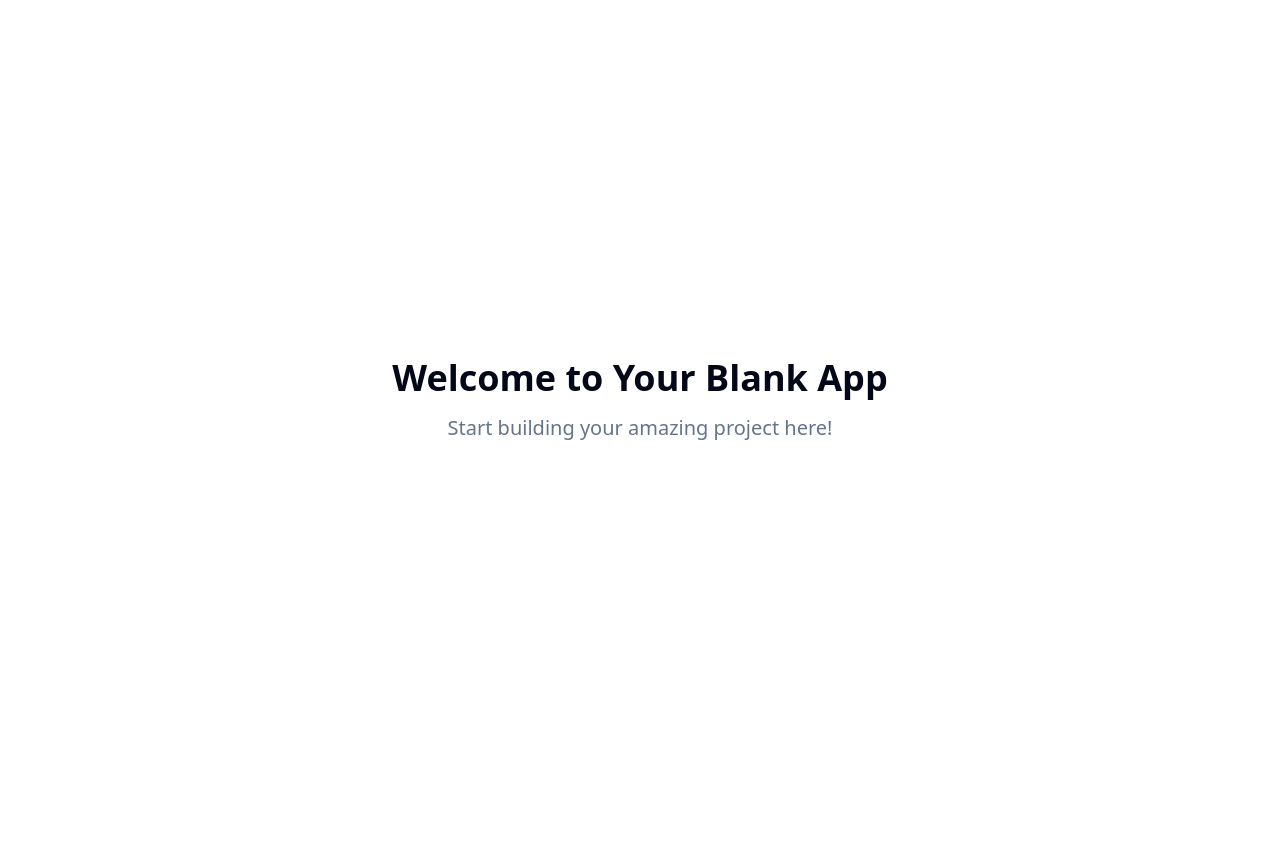
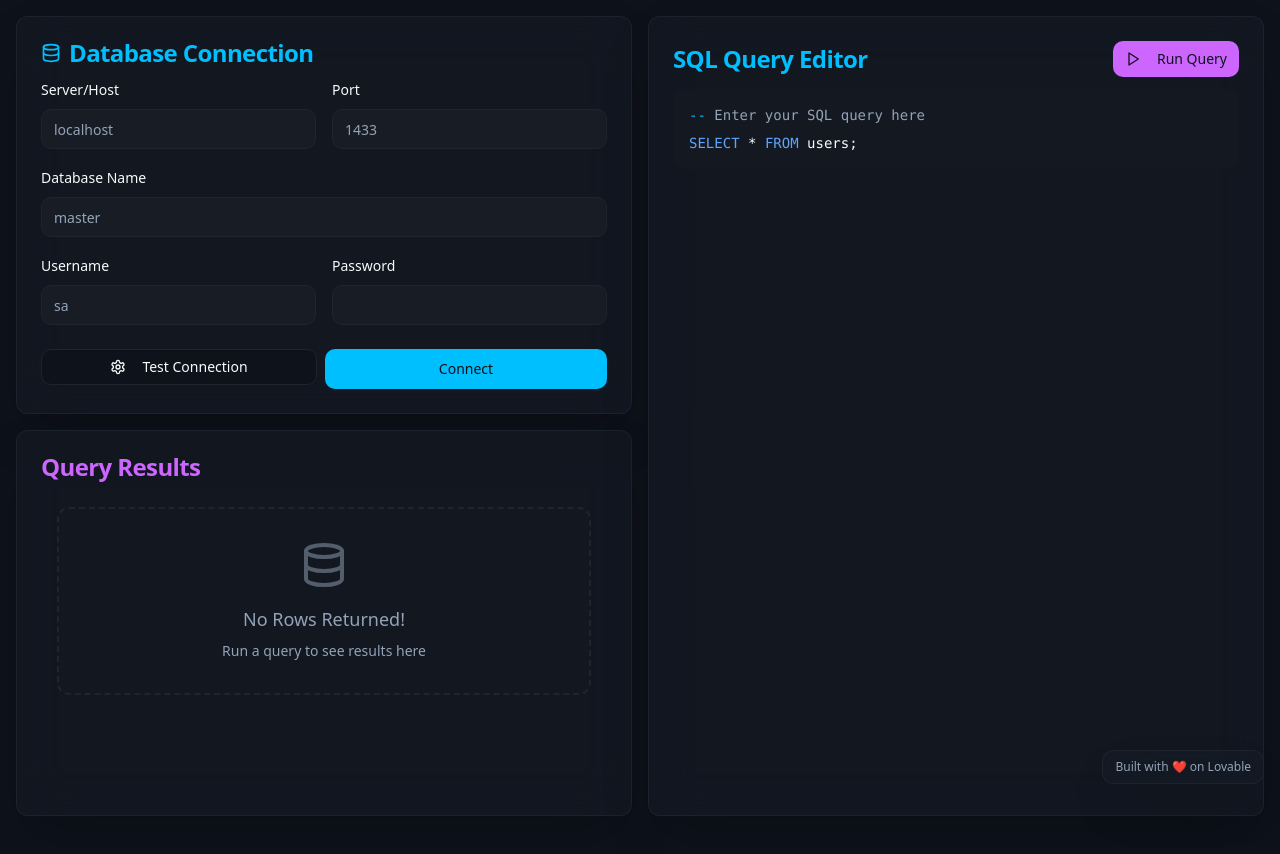
Before and after one commit to stevedevey/sql-painter, a React (Vite) app: page / in a window 1280 px wide. Shown: the top 854 px of the page. Before the commit the page ends 800 px from the top, so only its background shows below. Built offline with nearby package versions, Linux system fonts and the light colour scheme.

Commit message:
Create Phase 1 MVP
Create Phase 1 MVP for SqlAuthor.com based on the provided BuildPlan.md from the sql-painter repository. This phase focuses on establishing the foundational structure and core UI elements for the application.

```diff
--- a/src/index.css
+++ b/src/index.css
@@ -8,35 +8,45 @@ All colors MUST be HSL.
 
 @layer base {
   :root {
-    --background: 0 0% 100%;
-    --foreground: 222.2 84% 4.9%;
+    /* Deep database blues with electric accents - SqlAuthor theme */
+    --background: 220 30% 8%;
+    --foreground: 210 40% 98%;
 
-    --card: 0 0% 100%;
-    --card-foreground: 222.2 84% 4.9%;
+    --card: 220 25% 12%;
+    --card-foreground: 210 40% 98%;
 
-    --popover: 0 0% 100%;
-    --popover-foreground: 222.2 84% 4.9%;
+    --popover: 220 25% 12%;
+    --popover-foreground: 210 40% 98%;
 
-    --primary: 222.2 47.4% 11.2%;
-    --primary-foreground: 210 40% 98%;
+    --primary: 195 100% 50%;
+    --primary-foreground: 220 30% 8%;
 
-    --secondary: 210 40% 96.1%;
-    --secondary-foreground: 222.2 47.4% 11.2%;
+    --secondary: 220 20% 18%;
+    --secondary-foreground: 210 40% 98%;
 
-    --muted: 210 40% 96.1%;
-    --muted-foreground: 215.4 16.3% 46.9%;
+    --muted: 220 15% 15%;
+    --muted-foreground: 215 20% 65%;
 
-    --accent: 210 40% 96.1%;
-    --accent-foreground: 222.2 47.4% 11.2%;
+    --accent: 280 100% 70%;
+    --accent-foreground: 220 30% 8%;
 
-    --destructive: 0 84.2% 60.2%;
+    --destructive: 0 62.8% 50%;
     --destructive-foreground: 210 40% 98%;
 
-    --border: 214.3 31.8% 91.4%;
-    --input: 214.3 31.8% 91.4%;
-    --ring: 222.2 84% 4.9%;
+    --border: 220 15% 20%;
+    --input: 220 15% 15%;
+    --ring: 195 100% 50%;
 
-    --radius: 0.5rem;
+    --radius: 0.75rem;
+
+    /* Custom SqlAuthor variables */
+    --glass-bg: 220 25% 12%;
+    --glass-border: 220 15% 25%;
+    --electric-blue: 195 100% 50%;
+    --electric-purple: 280 100% 70%;
+    --db-blue-dark: 220 30% 8%;
+    --db-blue-medium: 220 25% 12%;
+    --db-blue-light: 220 20% 18%;
 
     --sidebar-background: 0 0% 98%;
 
@@ -56,33 +66,34 @@ All colors MUST be HSL.
   }
 
   .dark {
-    --background: 222.2 84% 4.9%;
+    /* Same colors for dark mode - already using dark theme */
+    --background: 220 30% 8%;
     --foreground: 210 40% 98%;
 
-    --card: 222.2 84% 4.9%;
+    --card: 220 25% 12%;
     --card-foreground: 210 40% 98%;
 
-    --popover: 222.2 84% 4.9%;
+    --popover: 220 25% 12%;
     --popover-foreground: 210 40% 98%;
 
-    --primary: 210 40% 98%;
-    --primary-foreground: 222.2 47.4% 11.2%;
+    --primary: 195 100% 50%;
+    --primary-foreground: 220 30% 8%;
 
-    --secondary: 217.2 32.6% 17.5%;
+    --secondary: 220 20% 18%;
     --secondary-foreground: 210 40% 98%;
 
-    --muted: 217.2 32.6% 17.5%;
-    --muted-foreground: 215 20.2% 65.1%;
+    --muted: 220 15% 15%;
+    --muted-foreground: 215 20% 65%;
 
-    --accent: 217.2 32.6% 17.5%;
-    --accent-foreground: 210 40% 98%;
+    --accent: 280 100% 70%;
+    --accent-foreground: 220 30% 8%;
 
-    --destructive: 0 62.8% 30.6%;
+    --destructive: 0 62.8% 50%;
     --destructive-foreground: 210 40% 98%;
 
-    --border: 217.2 32.6% 17.5%;
-    --input: 217.2 32.6% 17.5%;
-    --ring: 212.7 26.8% 83.9%;
+    --border: 220 15% 20%;
+    --input: 220 15% 15%;
+    --ring: 195 100% 50%;
     --sidebar-background: 240 5.9% 10%;
     --sidebar-foreground: 240 4.8% 95.9%;
     --sidebar-primary: 224.3 76.3% 48%;
@@ -103,3 +114,14 @@ All colors MUST be HSL.
     @apply bg-background text-foreground;
   }
 }
+
+/* Glassmorphism utilities */
+@layer utilities {
+  .glass {
+    @apply bg-card/50 backdrop-blur-xl border border-border/50;
+  }
+
+  .glass-panel {
+    @apply glass rounded-lg shadow-2xl;
+  }
+}
--- a/src/pages/Index.tsx
+++ b/src/pages/Index.tsx
@@ -1,11 +1,114 @@
-// Update this page (the content is just a fallback if you fail to update the page)
+import { ScrollArea } from "@/components/ui/scroll-area";
+import { Card, CardContent, CardHeader, CardTitle } from "@/components/ui/card";
+import { Button } from "@/components/ui/button";
+import { Input } from "@/components/ui/input";
+import { Label } from "@/components/ui/label";
+import { Database, Play, Settings } from "lucide-react";
 
 const Index = () => {
   return (
-    <div className="min-h-screen flex items-center justify-center bg-background">
-      <div className="text-center">
-        <h1 className="text-4xl font-bold mb-4">Welcome to Your Blank App</h1>
-        <p className="text-xl text-muted-foreground">Start building your amazing project here!</p>
+    <div className="min-h-screen bg-background p-4 relative">
+      {/* Main Grid Layout */}
+      <div className="h-screen max-h-screen grid grid-cols-1 lg:grid-cols-2 gap-4">
+
+        {/* Left Column */}
+        <div className="flex flex-col gap-4">
+
+          {/* Database Connection Setup */}
+          <Card className="glass-panel flex-shrink-0">
+            <CardHeader className="pb-3">
+              <CardTitle className="flex items-center gap-2 text-primary">
+                <Database className="w-5 h-5" />
+                Database Connection
+              </CardTitle>
+            </CardHeader>
+            <CardContent className="space-y-4">
+              <div className="grid grid-cols-2 gap-4">
+                <div className="space-y-2">
+                  <Label htmlFor="server">Server/Host</Label>
+                  <Input id="server" placeholder="localhost" className="bg-muted/50" />
+                </div>
+                <div className="space-y-2">
+                  <Label htmlFor="port">Port</Label>
+                  <Input id="port" placeholder="1433" className="bg-muted/50" />
+                </div>
+              </div>
+              <div className="space-y-2">
+                <Label htmlFor="database">Database Name</Label>
+                <Input id="database" placeholder="master" className="bg-muted/50" />
+              </div>
+              <div className="grid grid-cols-2 gap-4">
+                <div className="space-y-2">
+                  <Label htmlFor="username">Username</Label>
+                  <Input id="username" placeholder="sa" className="bg-muted/50" />
+                </div>
+                <div className="space-y-2">
+                  <Label htmlFor="password">Password</Label>
+                  <Input id="password" type="password" className="bg-muted/50" />
+                </div>
+              </div>
+              <div className="flex gap-2 pt-2">
+                <Button variant="outline" size="sm" className="flex-1">
+                  <Settings className="w-4 h-4 mr-2" />
+                  Test Connection
+                </Button>
+                <Button className="flex-1 bg-primary hover:bg-primary/90">
+                  Connect
+                </Button>
+              </div>
+            </CardContent>
+          </Card>
+
+          {/* Query Results */}
+          <Card className="glass-panel flex-1 min-h-0">
+            <CardHeader className="pb-3">
+              <CardTitle className="text-accent">Query Results</CardTitle>
+            </CardHeader>
+            <CardContent className="h-full">
+              <ScrollArea className="h-full w-full">
+                <div className="p-4 text-center text-muted-foreground">
+                  <div className="border-2 border-dashed border-muted rounded-lg p-8">
+                    <Database className="w-12 h-12 mx-auto mb-4 opacity-50" />
+                    <p className="text-lg font-medium">No Rows Returned!</p>
+                    <p className="text-sm mt-2">Run a query to see results here</p>
+                  </div>
+                </div>
+              </ScrollArea>
+            </CardContent>
+          </Card>
+        </div>
+
+        {/* Right Column - SQL Query Editor */}
+        <Card className="glass-panel flex flex-col min-h-0">
+          <CardHeader className="pb-3 flex-shrink-0">
+            <div className="flex items-center justify-between">
+              <CardTitle className="text-primary">SQL Query Editor</CardTitle>
+              <Button size="sm" className="bg-accent hover:bg-accent/90 text-accent-foreground">
+                <Play className="w-4 h-4 mr-2" />
+                Run Query
+              </Button>
+            </div>
+          </CardHeader>
+          <CardContent className="flex-1 min-h-0">
+            <ScrollArea className="h-full w-full">
+              <div className="min-h-full bg-muted/20 rounded-md p-4 font-mono text-sm">
+                <div className="text-muted-foreground">
+                  <span className="text-primary">--</span> Enter your SQL query here
+                </div>
+                <div className="mt-2">
+                  <span className="text-blue-400">SELECT</span> * <span className="text-blue-400">FROM</span> users;
+                </div>
+              </div>
+            </ScrollArea>
+          </CardContent>
+        </Card>
+      </div>
+
+      {/* Lovable Badge - Bottom Right */}
+      <div className="fixed bottom-4 right-4 z-10">
+        <div className="glass-panel px-3 py-2 text-xs text-muted-foreground">
+          Built with ❤️ on Lovable
+        </div>
       </div>
     </div>
   );
```
